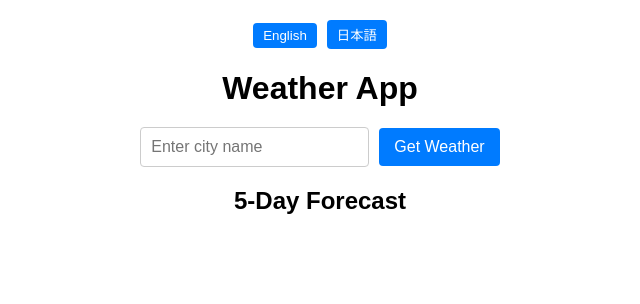
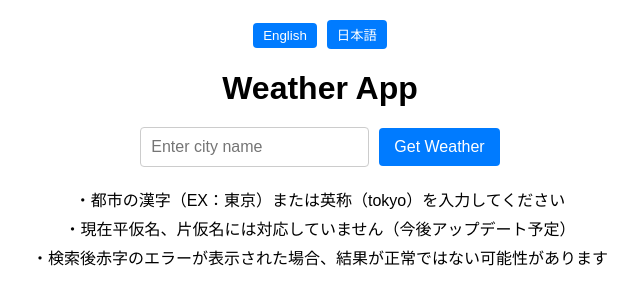
Before and after one commit to PheasantDevil/weather-app, a Nuxt app: page / in a window 1280 px wide. Shown: the top 304 px of the page, without its empty margins (320-960 px from the left). Built offline with nearby package versions, Linux system fonts and the light colour scheme.

Commit message:
feat: 漢字対応

```diff
--- a/composables/useWeather.ts
+++ b/composables/useWeather.ts
@@ -2,19 +2,36 @@ import { ref } from 'vue';
 
 const API_KEY = 'ee6cfcb0e9c0f7601a366ae55bfdf4a5';
 const BASE_URL = 'https://api.openweathermap.org/data/2.5/';
+const GEO_NAMES_USERNAME = 'konishikenji'; // GeoNamesのユーザー名
+const GEO_NAMES_URL = 'http://api.geonames.org/searchJSON';
 
 export function useWeather() {
   const weather = ref(null);
   const forecast = ref(null);
   const error = ref('');
 
+  const fetchGeoNamesData = async (city: string) => {
+    const response = await fetch(
+      `${GEO_NAMES_URL}?q=${encodeURIComponent(
+        city
+      )}&username=${GEO_NAMES_USERNAME}`
+    );
+    if (!response.ok) {
+      throw new Error('City not found in GeoNames');
+    }
+    const data = await response.json();
+    return data.geonames[0]?.name; // 最初の結果の英語名を返す
+  };
+
   const fetchWeather = async (city: string) => {
     try {
+      const englishCityName = await fetchGeoNamesData(city); // 漢字を英語名に変換
+
       const response = await fetch(
-        `${BASE_URL}weather?q=${city}&units=metric&appid=${API_KEY}`
+        `${BASE_URL}weather?q=${englishCityName}&appid=${API_KEY}`
       );
       if (!response.ok) {
-        throw new Error('City not found');
+        throw new Error('City not found in OpenWeatherMap');
       }
       weather.value = await response.json();
     } catch (err) {
@@ -24,11 +41,12 @@ export function useWeather() {
 
   const fetchForecast = async (city: string) => {
     try {
+      const englishCityName = await fetchGeoNamesData(city); // 漢字を英語名に変換
       const response = await fetch(
-        `${BASE_URL}forecast?q=${city}&units=metric&appid=${API_KEY}`
+        `${BASE_URL}forecast?q=${englishCityName}&appid=${API_KEY}`
       );
       if (!response.ok) {
-        throw new Error('City not found');
+        throw new Error('City not found in OpenWeatherMap');
       }
       forecast.value = await response.json();
     } catch (err) {
--- a/nuxt.config.ts
+++ b/nuxt.config.ts
@@ -2,6 +2,7 @@ export default defineNuxtConfig({
   modules: [
     '@nuxtjs/i18n',
   ],
+
   i18n: {
     locales: [
       { code: 'en', name: 'English', iso: 'en-US', file: 'en.json' },
@@ -11,5 +12,7 @@ export default defineNuxtConfig({
     langDir: 'locales/',
     strategy: 'prefix_and_default',
     lazy: true,
-  }
+  },
+
+  compatibilityDate: '2024-09-13'
 })
--- a/package.json
+++ b/package.json
@@ -12,6 +12,8 @@
   "dependencies": {
     "@nuxtjs/i18n": "^8.3.3",
     "nuxt": "^3.12.4",
+    "path-browserify": "^1.0.1",
+    "vite": "^5.4.4",
     "vue": "^3.4.38"
   },
   "packageManager": "yarn@4.4.0"
--- a/pages/index.vue
+++ b/pages/index.vue
@@ -6,6 +6,16 @@
       <input v-model="city" :placeholder="$t('enterCity')" required />
       <button type="submit">{{ $t('getWeather') }}</button>
     </form>
+
+    <!-- 注記を追加 -->
+    <div class="notes">
+      <p>・都市の漢字（EX：東京）または英称（tokyo）を入力してください</p>
+      <p>・現在平仮名、片仮名には対応していません（今後アップデート予定）</p>
+      <p>
+        ・検索後赤字のエラーが表示された場合、結果が正常ではない可能性があります
+      </p>
+    </div>
+
     <div v-if="error" style="color: red">
       <p>{{ $t('error') }}: {{ error }}</p>
     </div>
@@ -14,7 +24,7 @@
       <p>{{ $t('temperature') }}: {{ weather.main.temp }}°C</p>
       <p>{{ $t('weather') }}: {{ weather.weather[0].description }}</p>
     </div>
-    <div v-if="groupedForecast">
+    <div v-if="groupedForecast && weather">
       <h2>{{ $t('forecast') }}</h2>
       <div
         v-for="(data, date) in groupedForecast"
@@ -39,8 +49,8 @@
 
 <script setup lang="ts">
   import { ref } from 'vue';
+  import LanguageSwitcher from '~/components/LanguageSwitcher.vue';
   import { useWeather } from '~/composables/useWeather';
-  import LanguageSwitcher from '~/components/LanguageSwitcher.vue';
 
   const city = ref('');
   const { weather, error, fetchWeather, fetchForecast, forecast } =
```
Also changed, not shown: 1 other file (tests, documents, lock files or other folders).
